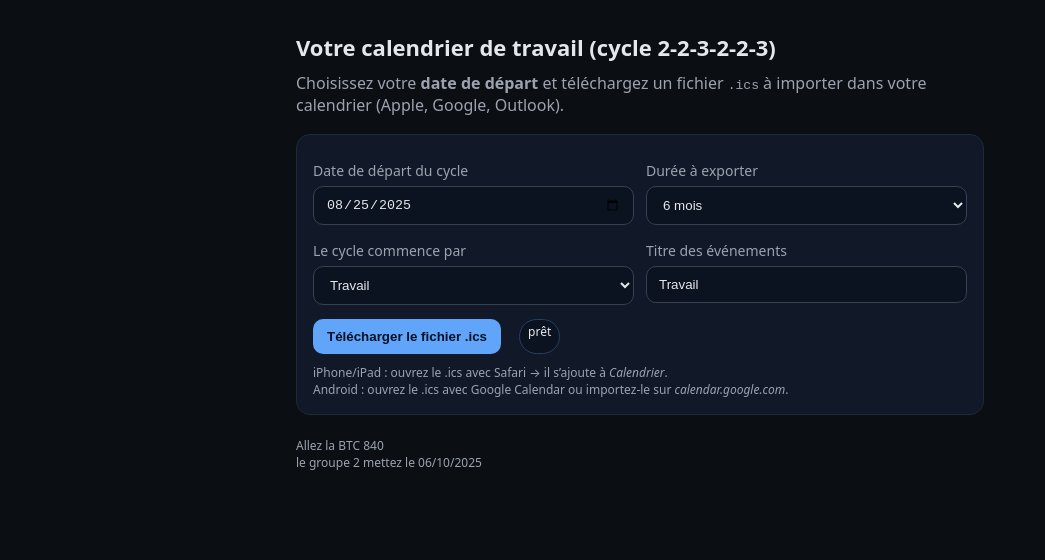
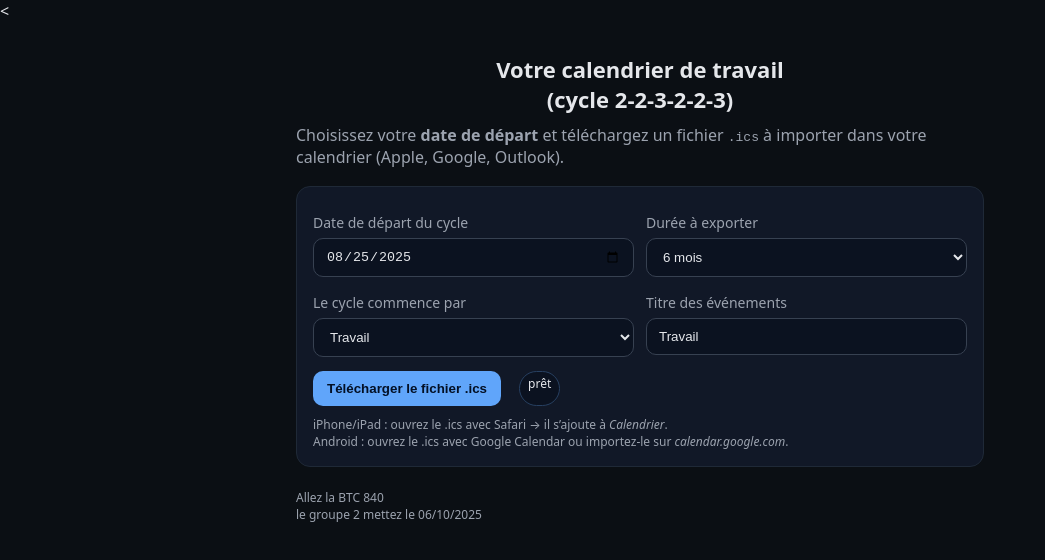
Before and after one commit to xdrix94/Calendrier-BTC-840, a plain HTML site: page index.html in a window 1280 px wide. Shown: the whole page, without its empty margins (0-1045 px from the left). Drawn offline with Linux system fonts and the light colour scheme.

Commit message:
Update index.html

```diff
--- a/index.html
+++ b/index.html
@@ -23,9 +23,8 @@
   footer{margin-top:22px;color:var(--muted);font-size:12px}
 </style>
 </head>
-<body>
-  <div class="wrap">
-    <h1>Votre calendrier de travail (cycle 2-2-3-2-2-3)</h1>
+< <div class="wrap">
+    <h1 style="text-align:center;">Votre calendrier de travail<BR>(cycle 2-2-3-2-2-3)</h1>
     <p>Choisissez votre <strong>date de départ</strong> et téléchargez un fichier <code>.ics</code> à importer dans votre calendrier (Apple, Google, Outlook).</p>
 
     <div class="card">
```
